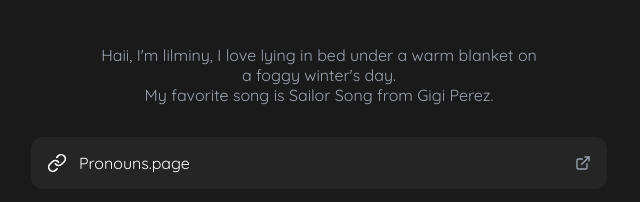
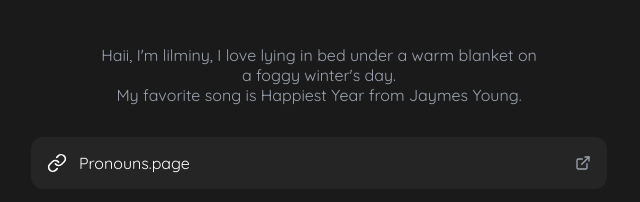
Before and after one commit to lilminy/lilminy.github.io, a website built with Vite: page index.html in a window 1280 px wide. Shown: the part 313-515 px from the top of the page, 321-961 px from the left. Built offline with nearby package versions, Linux system fonts and the light colour scheme.

Commit message:
Update index.html

```diff
--- a/index.html
+++ b/index.html
@@ -43,7 +43,7 @@
             <!-- Name and bio text -->
             <h1>lilminy</h1>
             <p class="bio">♡ she/her/he ♡ bigender ♡ gamer & introvert ♡</p>
-            <p class="bio">Haii, I'm lilminy, I love lying in bed under a warm blanket on a foggy winter's day.<br>My favorite song is Sailor Song from Gigi Perez.</p>
+            <p class="bio">Haii, I'm lilminy, I love lying in bed under a warm blanket on a foggy winter's day.<br>My favorite song is Happiest Year from Jaymes Young.</p>
 
             <!-- Social links section -->
             <div class="links">
```
